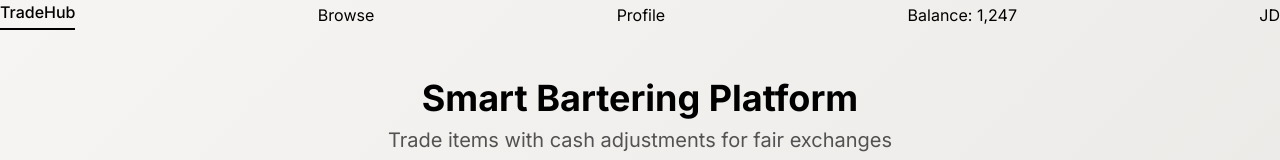
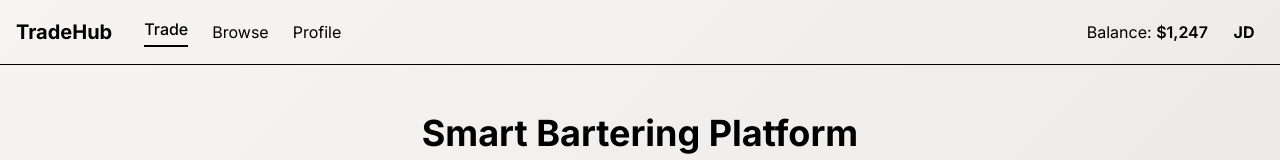
Before and after one commit to PierreBond/tradhub, a Next.js app: page / in a window 1280 px wide. Shown: the top 160 px of the page. Built offline with nearby package versions, Linux system fonts and the light colour scheme.

Commit message:
trade syntax

```diff
--- a/src/components/layout/navbar.tsx
+++ b/src/components/layout/navbar.tsx
@@ -7,27 +7,57 @@ import { mockUser } from '@/lib/data';
 export default function Navbar() {
   const pathname = usePathname();
 
-  const getActiveLinkClassName = (path: string) =>
-    pathname === path
-      ? 'text-primary font-medium border-b-2 border-accent pb-1'
-      : 'text-secondary hover:text-primary';
+  const isActive = (path: string) => pathname === path;
 
   return (
-    <nav className="flex items-center justify-between">
-      <Link href="/" className={getActiveLinkClassName('/')}>
-        TradeHub
+    <nav className="bg-background border-b border-border">
+      <div className="container mx-auto flex h-16 items-center justify-between px-4">
+        <div className="flex items-center space-x-8">
+          <h1 className="text-xl font-bold text-primary">TradeHub</h1>
+          <div className="flex items-center space-x-6">
+            <Link
+              href="/"
+              className={`transition-colors ${
+                isActive('/')
+                  ? 'text-primary font-medium border-b-2 border-accent pb-1'
+                  : 'text-secondary hover:text-primary'
+              }`}
+            >
+              Trade
             </Link>
-      <Link href="/browse" className={getActiveLinkClassName('/browse')}>
+            <Link
+              href="/browse"
+              className={`transition-colors ${
+                isActive('/browse')
+                  ? 'text-primary font-medium border-b-2 border-accent pb-1'
+                  : 'text-secondary hover:text-primary'
+              }`}
+            >
               Browse
             </Link>
-      <Link href="/profile" className={getActiveLinkClassName('/profile')}>
+            <Link
+              href="/profile"
+              className={`transition-colors ${
+                isActive('/profile')
+                  ? 'text-primary font-medium border-b-2 border-accent pb-1'
+                  : 'text-secondary hover:text-primary'
+              }`}
+            >
               Profile
             </Link>
-      <p className="text-right">
-        Balance: {mockUser.balance.toLocaleString()}
-      </p>
-      <div className="flex items-center gap-2">
+          </div>
+        </div>
+        <div className="flex items-center space-x-4">
+          <div className="text-secondary">
+            Balance:{' '}
+            <span className="font-semibold text-primary">
+              ${mockUser.balance.toLocaleString()}
+            </span>
+          </div>
+          <div className="flex h-10 w-10 items-center justify-center rounded-full bg-accent font-bold text-primary">
             {mockUser.initials}
+          </div>
+        </div>
       </div>
     </nav>
   );
--- a/src/components/trade/RecentTrades.tsx
+++ b/src/components/trade/RecentTrades.tsx
@@ -28,27 +28,31 @@ export default function RecentTrades() {
   ];
 
   return (
-
-      Recent Trades
-
+    <div className="rounded-lg border bg-card p-6 text-card-foreground shadow-sm">
+      <h2 className="mb-4 text-lg font-semibold">Recent Trades</h2>
+      <div className="space-y-4">
         {trades.map((trade, index) => (
-
-
-
-
-                  {trade.from} → {trade.to}
-
-                {trade.time}
-
-              = 0 ? 'text-green-600' : 'text-red-600'
-                }`}
-              >
-                {trade.profit >= 0 ? '+' : ''}${trade.profit}
-
-
-
+          <motion.div
+            key={trade.id}
+            className="flex items-center justify-between"
+            initial={{ opacity: 0, y: 20 }}
+            animate={{ opacity: 1, y: 0 }}
+            transition={{ delay: index * 0.1 }}
+          >
+            <div>
+              <p className="font-medium">
+                {trade.from} → {trade.to}
+              </p>
+              <p className="text-sm text-muted-foreground">{trade.time}</p>
+            </div>
+            <div
+              className={`font-semibold ${trade.profit >= 0 ? 'text-green-600' : 'text-red-600'}`}
+            >
+              {trade.profit >= 0 ? '+' : ''}${trade.profit}
+            </div>
+          </motion.div>
         ))}
-
-
+      </div>
+    </div>
   );
 }
--- a/src/components/trade/SmartMatches.tsx
+++ b/src/components/trade/SmartMatches.tsx
@@ -22,26 +22,30 @@ export default function SmartMatches() {
   ];
 
   return (
-
-      Smart Matches
-
+    <div className="rounded-lg border bg-card p-6 text-card-foreground shadow-sm">
+      <h2 className="mb-4 text-lg font-semibold">Smart Matches</h2>
+      <div className="space-y-4">
         {matches.map((match) => (
-
-
-
-
-
-
-                {match.name}
-
-              {match.matchText}
-
-
+          <div key={match.id} className="flex items-center space-x-4">
+            <Image
+              src={match.image}
+              alt={match.name}
+              width={64}
+              height={64}
+              className="h-16 w-16 rounded-md object-cover"
+            />
+            <div className="flex-grow">
+              <p className="font-semibold">{match.name}</p>
+              <p className="text-sm text-muted-foreground">
+                {match.matchText}
+              </p>
+            </div>
+            <div className="font-medium">
               ${match.price}
-
-
+            </div>
+          </div>
         ))}
-
-
+      </div>
+    </div>
   );
 }
--- a/src/components/trade/TradeSummary.tsx
+++ b/src/components/trade/TradeSummary.tsx
@@ -2,27 +2,27 @@
 
 export default function TradeSummary() {
   return (
-
-      Trade Summary
-
-
-          Your Items:
-          0
-
-
-          Their Items:
-          0
-
-
-          Cash Amount:
-          $0
-
-
-
-          Total Value:
-          $0
-
-
-
+    <div className="rounded-lg border bg-card p-6 text-card-foreground shadow-sm">
+      <h2 className="mb-4 text-lg font-semibold">Trade Summary</h2>
+      <div className="space-y-3">
+        <div className="flex items-center justify-between">
+          <span className="text-muted-foreground">Your Items:</span>
+          <span className="font-medium">0</span>
+        </div>
+        <div className="flex items-center justify-between">
+          <span className="text-muted-foreground">Their Items:</span>
+          <span className="font-medium">0</span>
+        </div>
+        <div className="flex items-center justify-between">
+          <span className="text-muted-foreground">Cash Amount:</span>
+          <span className="font-medium">$0</span>
+        </div>
+      </div>
+      <hr className="my-4" />
+      <div className="flex items-center justify-between font-bold">
+        <span>Total Value:</span>
+        <span>$0</span>
+      </div>
+    </div>
   );
 }
```
Lines whose indentation alone changed are shown as unchanged.
